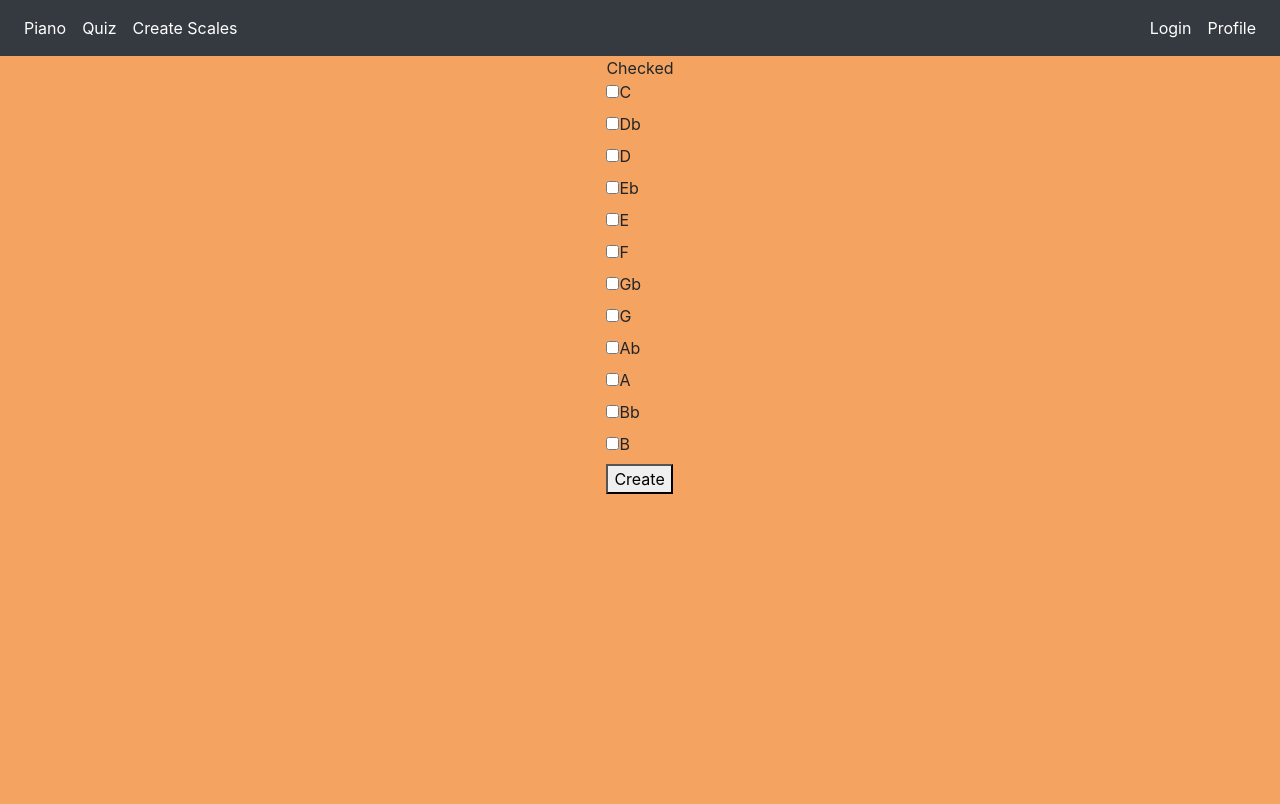
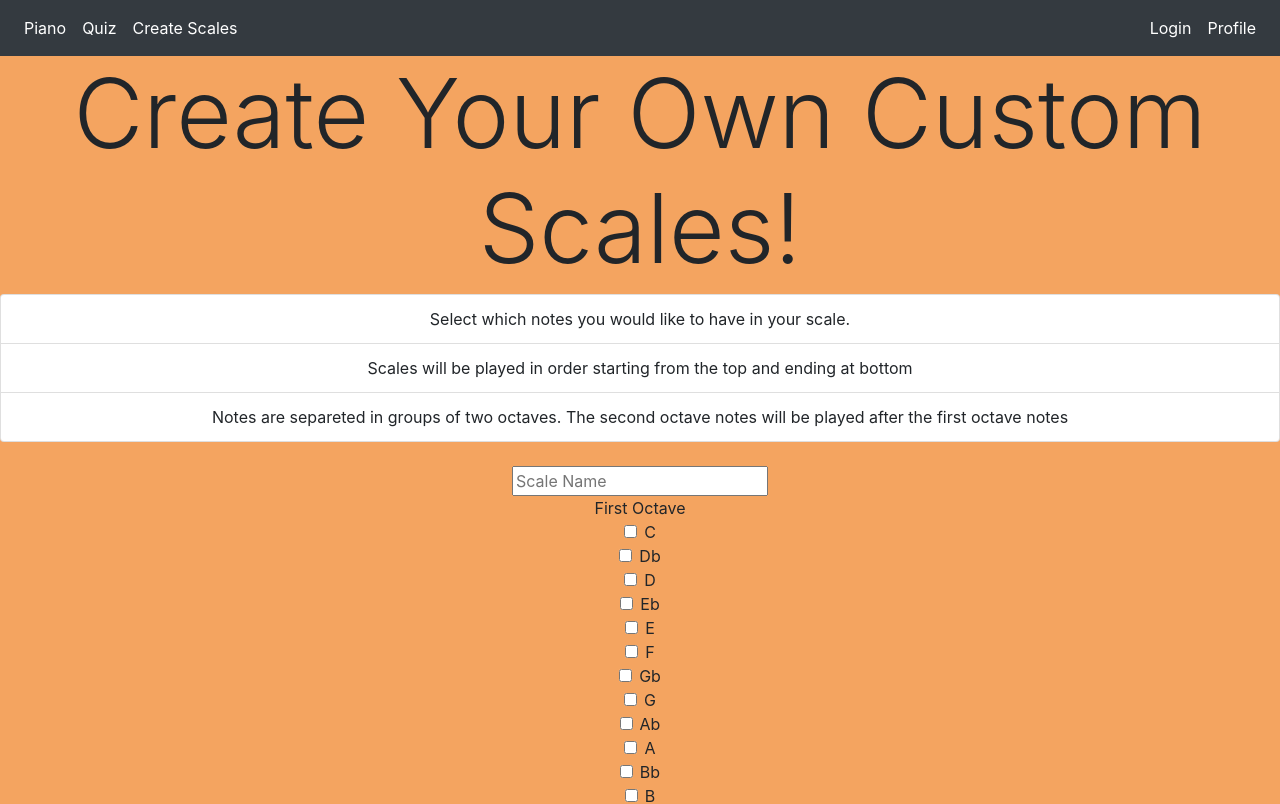
Before and after one commit to Reed22/MusicMakers, a React (Create React App) app: page /create-scales in a window 1280 px wide. Shown: the top 804 px of the page. Built offline with nearby package versions, Linux system fonts and the light colour scheme; no server answers.

Commit message:
Added more form stuff for custom scales. Also set up route for scales api

```diff
--- a/public/index.css
+++ b/public/index.css
@@ -183,3 +183,12 @@ body {
   width: 50vw;
 
 }
+
+/*#check-container {
+  display: flex;
+  flex-direction: row;
+}*/
+
+#custom-scales-container {
+  text-align: center;
+}
--- a/routes/index.js
+++ b/routes/index.js
@@ -3,8 +3,9 @@ const express = require("express");
 const router = express.Router();
 const usersRouter = require("./usersRouter");
 const sessionsRouter = require("./sessionsRouter");
+const scalesRouter = require("./scalesRouter");
 
 router.use("/users", usersRouter);
 router.use("/sessions", sessionsRouter);
-
+router.use("/scales", scalesRouter)
 module.exports = router;
--- a/services/sessionsService.js
+++ b/services/sessionsService.js
@@ -24,6 +24,7 @@ const logIn = async (err, user, info, req, res, next) => {
 
   // place authenticated user into req.user
   req.logIn(user, function (err) {
+    console.log("logged in")
     if (err) {
       // server error
       res.status(500);
--- a/src/components/CreateScales.jsx
+++ b/src/components/CreateScales.jsx
@@ -1,44 +1,18 @@
 import React from 'react';
-import {Formik, Field, Form} from 'formik'
-import {octaveSetup} from './constants'
+import CreateScalesForm from './CreateScalesForm'
 
 export default function CreateScales(props) {
 
-    //Create CheckBox Fields
-    const checkFields = octaveSetup.map(key => {
-        return (
-            <div>
-                <label>
-                    <Field type="checkbox" name="checked" value={key.note} />
-                    {key.note}
-                </label>
-                <br />
-            </div>
-
-        )
-    })
-
     return (
-        <Formik
-            initialValues={{
-                name: "",
-                checked: []
-            }}
-            onSubmit={values => {
-                alert(JSON.stringify(values))
-            }}
-        >
-            {
-                ({values}) => (
-                    <Form>
-                        <div id="checkbox-group">Checked</div>
-                        <div role="group" aria-labelledby="checkbox-group">
-                            {checkFields}
-                        </div>
-                        <button type="submit">Create</button>
-                    </Form>
-                )
-            }
-        </Formik>
+        <div id="custom-scales-container">
+            <h1 className="display-1">Create Your Own Custom Scales!</h1>
+            <ul className="list-group">
+                <li className="list-group-item">Select which notes you would like to have in your scale.</li>
+                <li className="list-group-item">Scales will be played in order starting from the top and ending at bottom</li>
+                <li className="list-group-item">Notes are separeted in groups of two octaves. The second octave notes will be played after the first octave notes</li>
+            </ul>
+            <br></br>
+            <CreateScalesForm />
+        </div>
     )
 }
--- /dev/null
+++ b/src/components/CreateScalesForm.jsx
@@ -0,0 +1,64 @@
+import React from 'react';
+import {Formik, Field, Form} from 'formik'
+import {octaveSetup} from './constants'
+import API from "../apis/API";
+
+export default function CreateScales(props) {
+
+    //Create CheckBox Fields
+    const generateCheckFields = (octave) => {
+        return octaveSetup.map(key => {
+            return (
+                <div className="form-check">
+                    <label className="form-check-label">
+                        <Field className="form-check-input" type="checkbox" name="checked" value={octave + key.note} />
+                        {key.note}
+                    </label>
+                </div>
+            )
+        })
+    }
+
+    return (
+        <Formik
+            initialValues={{
+                name: "",
+                checked: []
+            }}
+            onSubmit={values => {
+                API.instance
+                .post(
+                  "/scales",
+                  values,
+                  {
+                    withCredentials: true,
+                  }
+                )
+                //const post_req = new XMLHttpRequest()
+                //post_req.open("POST", "localhost:3001/scales")
+                //post_req.send(JSON.stringify(values))
+                //Sort check array so that the notes are in order
+                //post request to server, add Custom Scale w/ user_id
+            }}
+        >
+            {
+                ({values}) => (
+                    <Form>
+                        <Field type="text" name="name" placeholder="Scale Name" required/>
+                        <div id="check-container">
+                            <div id="checkbox-group">First Octave</div>
+                            <div role="group" aria-labelledby="checkbox-group">
+                                {generateCheckFields(1)}
+                            </div>
+                            <div id="checkbox-group">Second Octave</div>
+                            <div role="group" aria-labelledby="checkbox-group">
+                                {generateCheckFields(2)}
+                            </div>
+                        </div>
+                        <button type="submit">Create</button>
+                    </Form>
+                )
+            }
+        </Formik>
+    )
+}
```
Also changed, not shown: routes/scalesRouter.js (added, +16 -0 lines), 1 other file (tests, documents, lock files or other folders).
